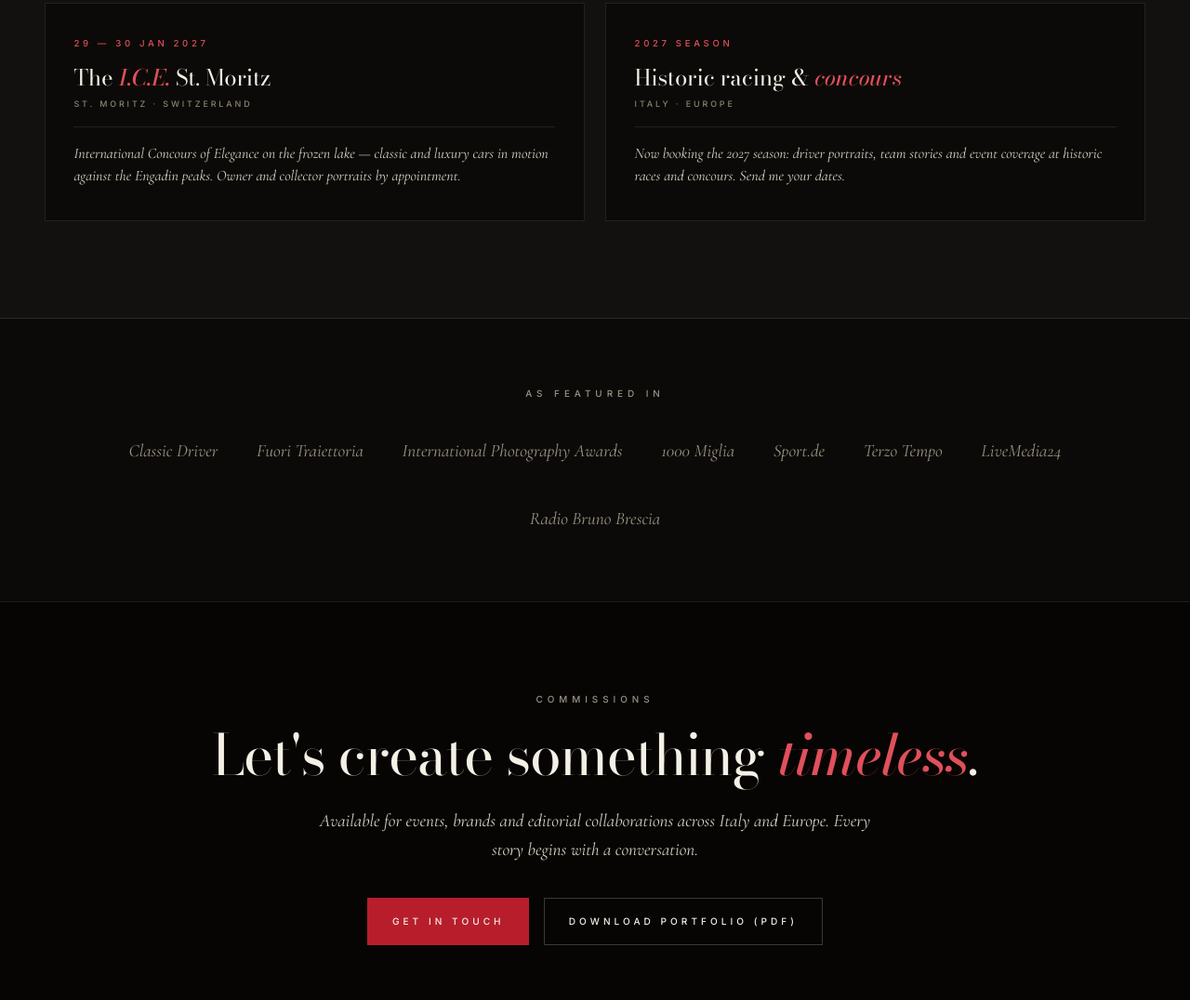
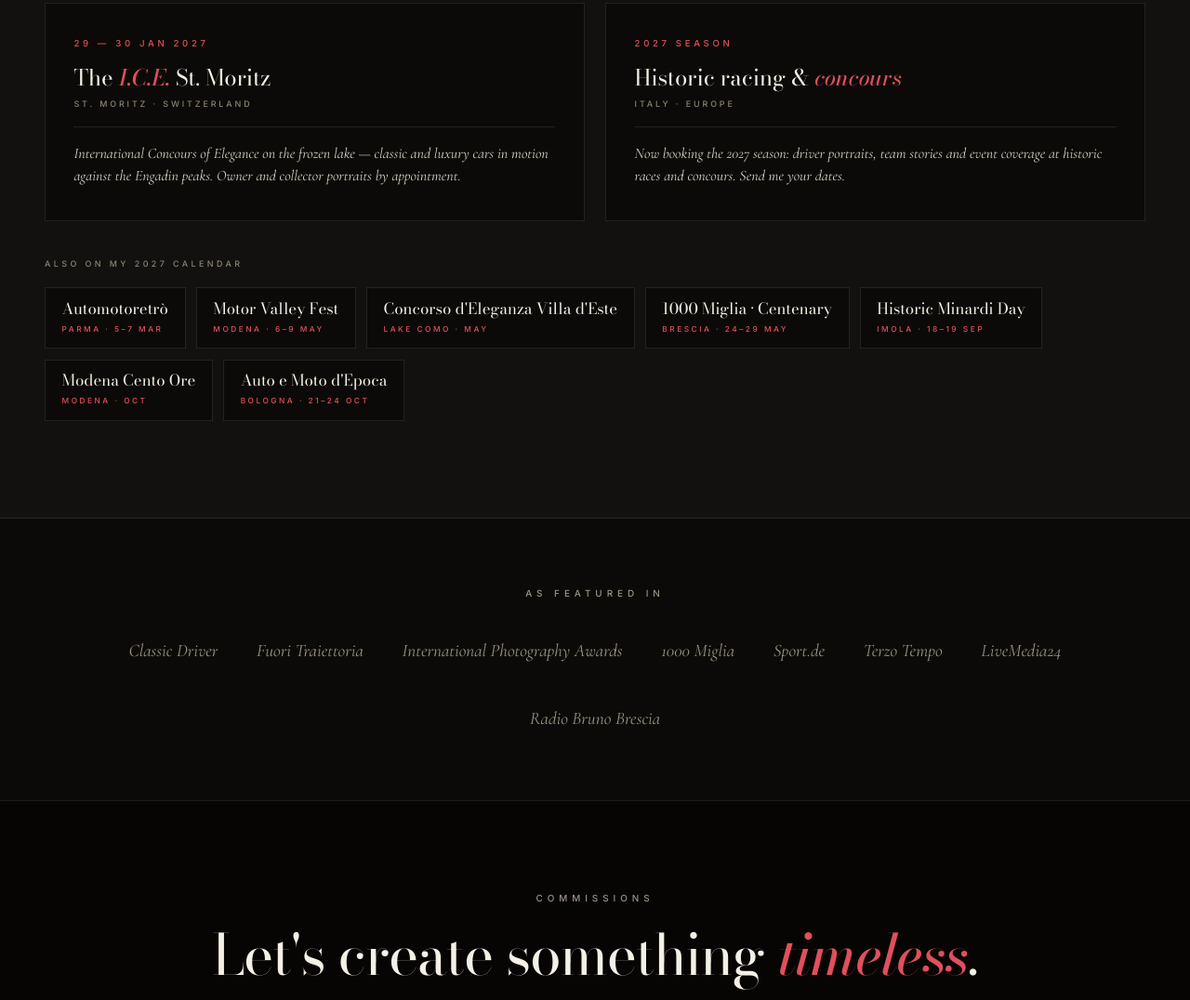
Before and after one commit to slaw4567890/simone-slawitz, a plain HTML site: page index.html in a window 1280 px wide. Shown: the part 6349-7425 px from the top of the page at 93% size. Drawn offline with nearby package versions, Linux system fonts and the light colour scheme.

Commit message:
Aggiunge gli eventi 2027 in 'Where you'll find me next'
Tag degli eventi 2027 (Automotoretrò, Motor Valley Fest, Villa d'Este,
1000 Miglia del Centenario, Historic Minardi Day, Modena Cento Ore,
Auto e Moto d'Epoca) in home e pagina Motorsport, in EN/IT.
Aggiorna style.css (nuovo hash di versione) e llms.txt.

Co-Authored-By: Claude Opus 5.5 <noreply@anthropic.com>
Claude-Session: https://claude.ai/code/session_017fC6aGhQiCfpmLHqYEAHJt

```diff
--- a/index.html
+++ b/index.html
@@ -78,7 +78,7 @@
 <link href="https://fonts.googleapis.com" rel="preconnect"/>
 <link crossorigin="" href="https://fonts.gstatic.com" rel="preconnect"/>
 <link href="https://fonts.googleapis.com/css2?family=Bodoni+Moda:ital,opsz,wght@0,6..96,400;0,6..96,500;1,6..96,400;1,6..96,500&amp;family=Cormorant+Garamond:ital,wght@0,400;1,400;1,500&amp;family=Inter:wght@300;400;500;600&amp;display=swap" rel="stylesheet"/>
-<link rel="stylesheet" href="style.css?v=ecc56369"/>
+<link rel="stylesheet" href="style.css?v=b9625c5d"/>
 <link rel="icon" href="favicon.ico" sizes="any"/>
 <link rel="icon" href="favicon-32.png" type="image/png" sizes="32x32"/>
 <link rel="icon" href="favicon-16.png" type="image/png" sizes="16x16"/>
@@ -340,6 +340,18 @@
       <p class="upcoming-note" data-en="Now booking the 2027 season: driver portraits, team stories and event coverage at historic races and concours. Send me your dates." data-it="Prenotazioni aperte per la stagione 2027: ritratti di piloti, racconti di team e copertura di eventi in gare storiche e concorsi. Mandami le tue date.">Now booking the 2027 season: driver portraits, team stories and event coverage at historic races and concours. Send me your dates.</p>
     </article>
   </div>
+  <div class="upcoming-tags reveal">
+    <div class="upcoming-tags-label" data-en="Also on my 2027 calendar" data-it="Nel mio calendario 2027 anche">Also on my 2027 calendar</div>
+    <ul class="upcoming-tag-list">
+      <li class="upcoming-tag"><span class="upcoming-tag-name">Automotoretrò</span><span class="upcoming-tag-meta" data-en="Parma · 5–7 Mar" data-it="Parma · 5–7 mar">Parma · 5–7 Mar</span></li>
+      <li class="upcoming-tag"><span class="upcoming-tag-name">Motor Valley Fest</span><span class="upcoming-tag-meta" data-en="Modena · 6–9 May" data-it="Modena · 6–9 mag">Modena · 6–9 May</span></li>
+      <li class="upcoming-tag"><span class="upcoming-tag-name">Concorso d'Eleganza Villa d'Este</span><span class="upcoming-tag-meta" data-en="Lake Como · May" data-it="Lago di Como · maggio">Lake Como · May</span></li>
+      <li class="upcoming-tag"><span class="upcoming-tag-name" data-en="1000 Miglia · Centenary" data-it="1000 Miglia · Centenario">1000 Miglia · Centenary</span><span class="upcoming-tag-meta" data-en="Brescia · 24–29 May" data-it="Brescia · 24–29 mag">Brescia · 24–29 May</span></li>
+      <li class="upcoming-tag"><span class="upcoming-tag-name">Historic Minardi Day</span><span class="upcoming-tag-meta" data-en="Imola · 18–19 Sep" data-it="Imola · 18–19 set">Imola · 18–19 Sep</span></li>
+      <li class="upcoming-tag"><span class="upcoming-tag-name">Modena Cento Ore</span><span class="upcoming-tag-meta" data-en="Modena · Oct" data-it="Modena · ottobre">Modena · Oct</span></li>
+      <li class="upcoming-tag"><span class="upcoming-tag-name">Auto e Moto d'Epoca</span><span class="upcoming-tag-meta" data-en="Bologna · 21–24 Oct" data-it="Bologna · 21–24 ott">Bologna · 21–24 Oct</span></li>
+    </ul>
+  </div>
 </section>
 
 <!-- ========== PRESS STRIP ========== -->
--- a/style.css
+++ b/style.css
@@ -327,6 +327,22 @@ section{padding:6.5rem 3rem;position:relative}
   color:var(--fg-muted);margin-bottom:1rem;padding-bottom:1rem;border-bottom:1px solid var(--line);
 }
 .upcoming-note{font-family:var(--italic);font-style:italic;color:var(--fg-soft);font-size:1rem;line-height:1.55}
+.upcoming-tags{max-width:1300px;margin:2.4rem auto 0}
+.upcoming-tags-label{
+  font-family:var(--sans);font-weight:500;font-size:.56rem;letter-spacing:.38em;text-transform:uppercase;
+  color:var(--fg-muted);margin-bottom:1.1rem;
+}
+.upcoming-tag-list{list-style:none;margin:0;padding:0;display:flex;flex-wrap:wrap;gap:.7rem}
+.upcoming-tag{
+  display:flex;flex-direction:column;gap:.35rem;
+  border:1px solid var(--line);background:var(--bg);padding:.8rem 1.1rem;
+  transition:border-color .3s;
+}
+.upcoming-tag:hover{border-color:var(--rosso)}
+.upcoming-tag-name{font-family:var(--serif);font-size:1.05rem;line-height:1.15}
+.upcoming-tag-meta{
+  font-family:var(--sans);font-weight:500;font-size:.52rem;letter-spacing:.3em;text-transform:uppercase;color:var(--rosso-text);
+}
 
 /* ---------- PRESS ---------- */
 .press-stats{
```
Also changed, not shown: about.html (+1 -1 lines), contact.html (+1 -1 lines), fotografo-motorsport-italia.html (+1 -1 lines), luxury.html (+1 -1 lines), motion.html (+1 -1 lines), motorsport.html (+13 -1 lines), privacy.html (+1 -1 lines), llms.txt.
